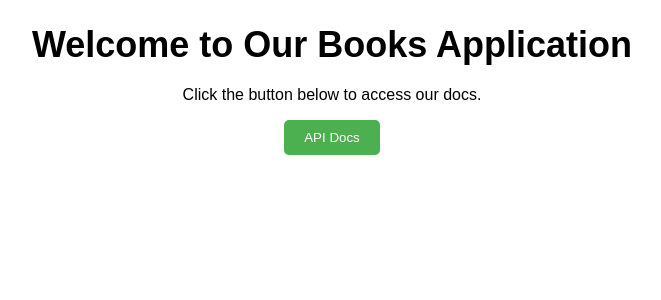
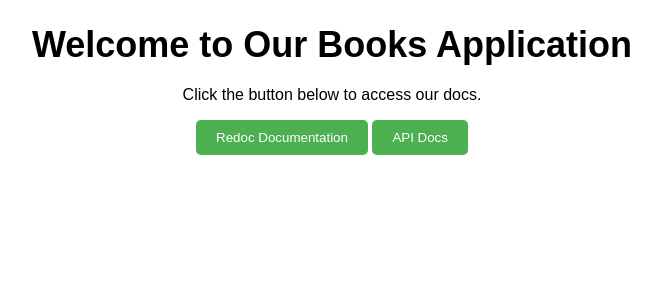
Before and after one commit to mwangi-george/Books-API, a FastAPI app: page / in a window 1280 px wide. Shown: the top 300 px of the page, without its empty margins (308-969 px from the left). Run offline with FastAPI, Linux system fonts and the light colour scheme.

Commit message:
Updated Home Page

```diff
--- a/templates/index.html
+++ b/templates/index.html
@@ -29,6 +29,7 @@
 <body>
     <h1>Welcome to Our Books Application</h1>
     <p>Click the button below to access our docs.</p>
-    <button onclick="window.open('https://books-api-h9ac.onrender.com/redoc', '_blank')">API Docs</button>
+    <button onclick="window.open('http://127.0.0.1:8000/redoc', '_blank')">Redoc Documentation</button>
+    <button onclick="window.open('http://127.0.0.1:8000/docs', '_blank')">API Docs</button>
 </body>
 </html>
```
